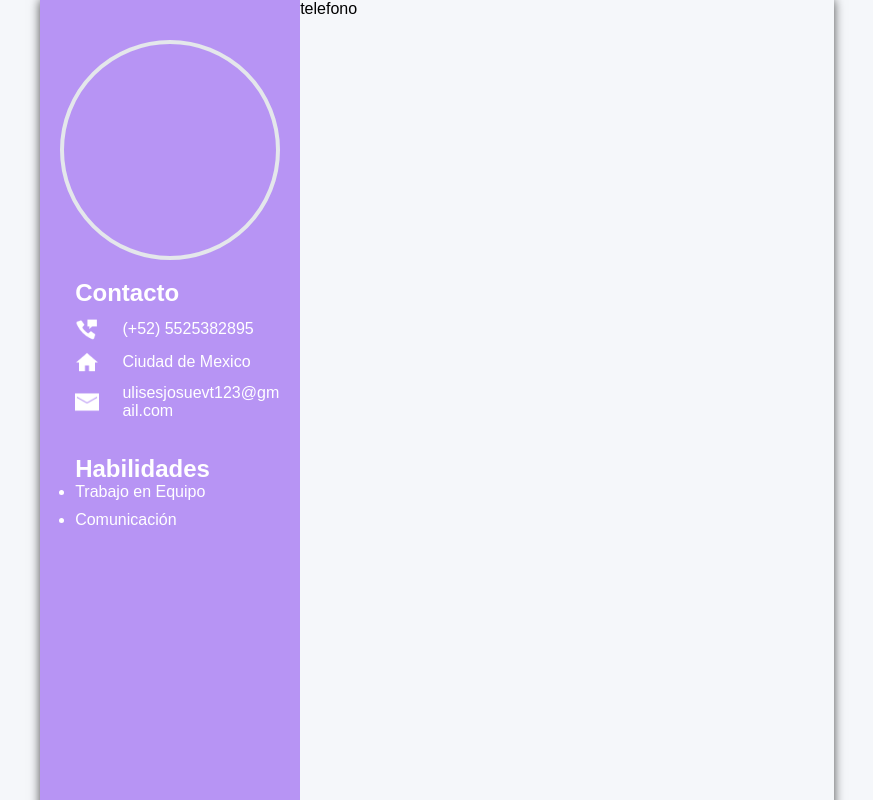
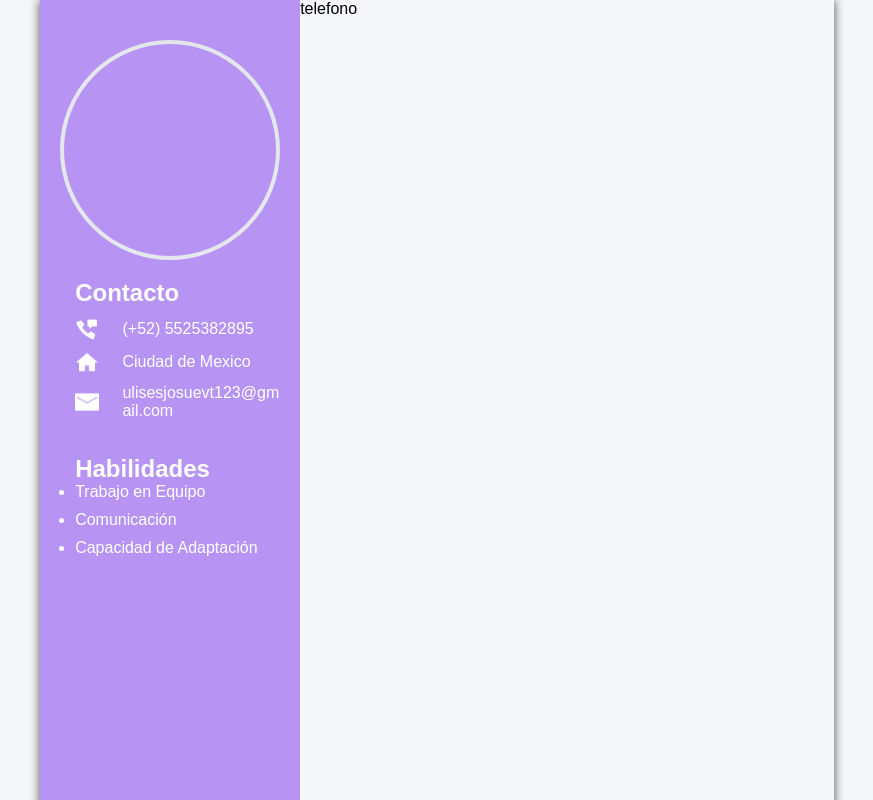
Before and after one commit to JosueVillegas19/8SISCMA2024, a plain HTML site: page Curriculum/Curriculum.html in a window 1280 px wide. Shown: the top 800 px of the page, without its empty margins (203-1076 px from the left). Drawn offline with Linux system fonts and the light colour scheme.

Commit message:
Curriculum

```diff
--- a/Curriculum/Curriculum.html
+++ b/Curriculum/Curriculum.html
@@ -38,6 +38,7 @@
                     <ul>
                         <li>Trabajo en Equipo</li>
                         <li>Comunicación</li>
+                        <li>Capacidad de Adaptación</li>
                     </ul>
                 </div>
 
```
